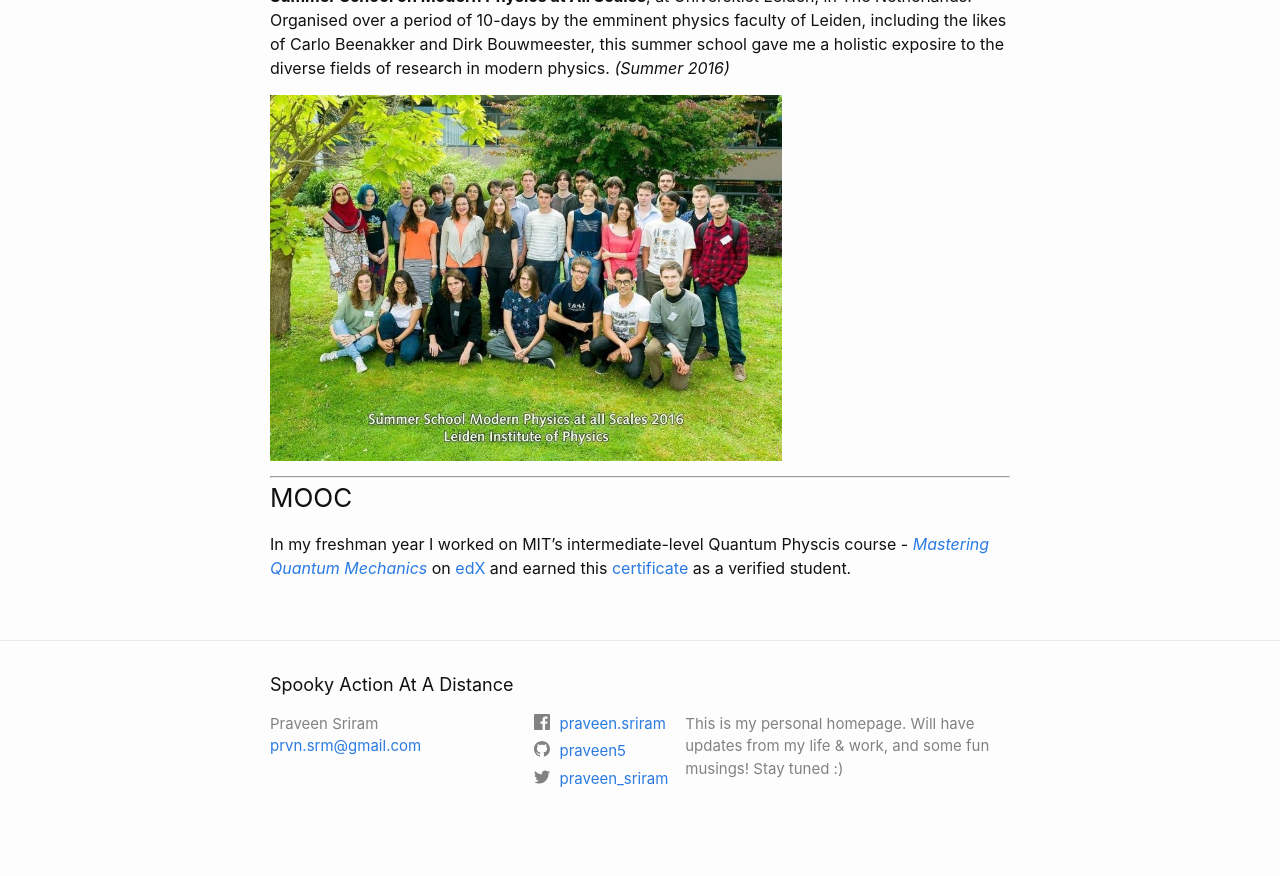
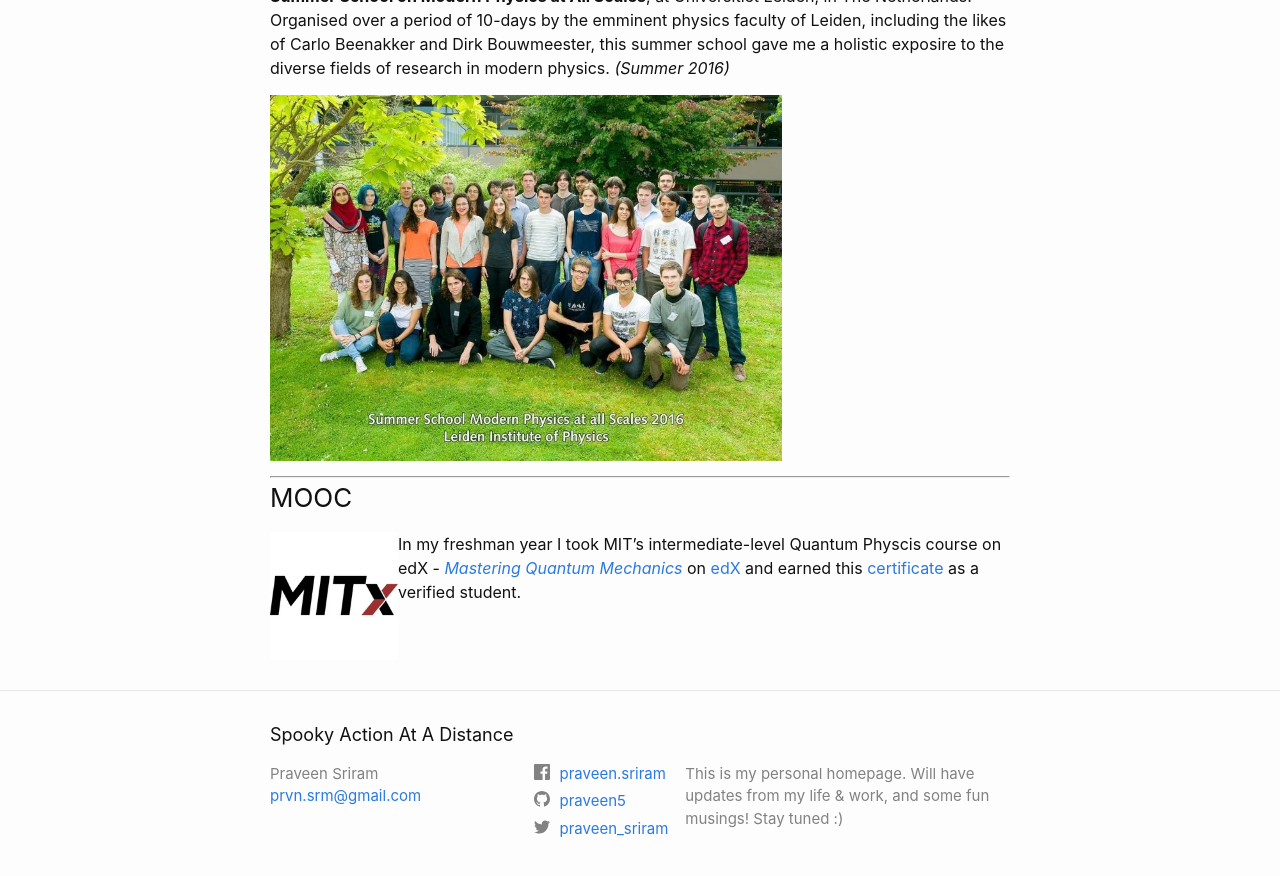
Before and after one commit to praveen5/praveen5.github.io, a Jekyll site: the page built from resume.md, in a window 1280 px wide and 900 px high, scrolled down 2597 px. Shown: the top 876 px of the window. Built offline with Jekyll 4.4.1, drawn with Linux system fonts in a browser that asks for light colours; comment, search, counter and statistics services are not loaded; before the commit the page ends 3447 px from its top, so only the background shows below that.

Commit message:
Update resume.md

```diff
--- a/resume.md
+++ b/resume.md
@@ -53,7 +53,8 @@ I have participated in the following workshops
 
 ### MOOC
 
-In my freshman year I worked on MIT's intermediate-level Quantum Physcis course - [_Mastering Quantum Mechanics_](https://www.google.com/url?sa=t&rct=j&q=&esrc=s&source=web&cd=2&cad=rja&uact=8&ved=2ahUKEwiX46u7ocHdAhUIfSsKHTclBpYQFjABegQICRAB&url=https%3A%2F%2Fcourses.edx.org%2Fcourses%2FMITx%2F8.05x%2F1T2015%2Finfo&usg=AOvVaw00lP9T-h6dfw-zltFBwCAa) on [edX](http://edx.org) and earned this [certificate](https://s3.amazonaws.com/verify.edx.org/downloads/6da8ceac9e7f4d25b6bcf0d761798975/Certificate.pdf) as a verified student.
+<img src="/MITx.png" alt="MITx" align="left" width="128" title="MITx">
+In my freshman year I took MIT's intermediate-level Quantum Physcis course on edX - [_Mastering Quantum Mechanics_](https://www.google.com/url?sa=t&rct=j&q=&esrc=s&source=web&cd=2&cad=rja&uact=8&ved=2ahUKEwiX46u7ocHdAhUIfSsKHTclBpYQFjABegQICRAB&url=https%3A%2F%2Fcourses.edx.org%2Fcourses%2FMITx%2F8.05x%2F1T2015%2Finfo&usg=AOvVaw00lP9T-h6dfw-zltFBwCAa) on [edX](http://edx.org) and earned this [certificate](https://s3.amazonaws.com/verify.edx.org/downloads/6da8ceac9e7f4d25b6bcf0d761798975/Certificate.pdf) as a verified student.
 
 <!-- You can find the source code for Minima at GitHub:
 [jekyll][jekyll-organization] /
```
